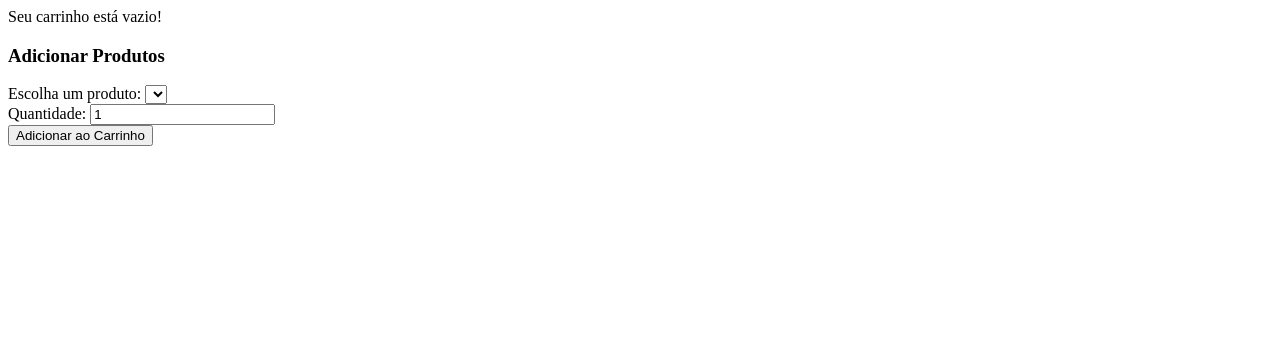
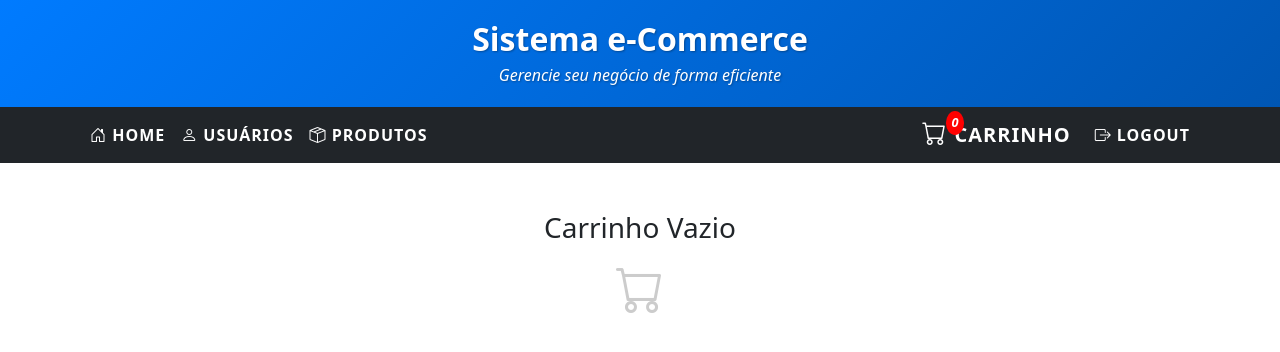
Before and after one commit to Twilight0414/Sistema-PHP-Crud, a PHP site: page /carrinho_cadastro.php in a window 1280 px wide. Shown: the top 352 px of the page. Run offline with PHP 8.4, Linux system fonts and the light colour scheme; data that the repository does not hold is empty.

Commit message:
Commit v5
Foi feito algumas mudanças visuais na navbar e implementado o sistema do carrinho de compras. Ainda há alterações a serem feitas

```diff
--- a/appcrud/carrinho_cadastro.php
+++ b/appcrud/carrinho_cadastro.php
@@ -1,57 +1,50 @@
 <?php
 session_start();
-include 'db.php'; // Conexão com o banco de dados
-include 'carrinho_controller.php'; // Incluir lógica do carrinho
+include 'header.php';
 
-// Se o carrinho estiver vazio
-if (empty($_SESSION['carrinho'])) {
-    echo "<p>Seu carrinho está vazio!</p>";
-} else {
-    echo "<h3>Produtos no Carrinho</h3>";
-    echo "<table class='table table-striped'>";
-    echo "<thead><tr><th>Produto</th><th>Quantidade</th><th>Valor Unitário</th><th>Total</th><th>Remover</th></tr></thead><tbody>";
+// Verifica se o carrinho está vazio
+if (!isset($_SESSION['carrinho']) || empty($_SESSION['carrinho'])) {
+    echo '<div class="container text-center my-5"><h3>Carrinho Vazio</h3><i class="bi bi-cart" style="font-size: 3rem; color: #ccc;"></i></div>';
+    exit();
+}
 
-    foreach ($_SESSION['carrinho'] as $idProduto => $produto) {
-        $totalProduto = $produto['quantidade'] * $produto['valorUnitario'];
-        echo "<tr>";
-        echo "<td><img src='img/{$produto['url_img']}' alt='{$produto['nome']}' class='img-thumbnail' style='width: 100px;'> {$produto['nome']}</td>";
-        echo "<td>{$produto['quantidade']}</td>";
-        echo "<td>R$ " . number_format($produto['valorUnitario'], 2, ',', '.') . "</td>";
-        echo "<td>R$ " . number_format($totalProduto, 2, ',', '.') . "</td>";
-        echo "<td><a href='?remover={$idProduto}' class='btn btn-danger'>Remover</a></td>";
-        echo "</tr>";
-    }
-
-    echo "</tbody></table>";
-
-    // Exibir o total geral
-    $totalCarrinho = calcularTotalCarrinho();
-    echo "<h4>Total: R$ " . number_format($totalCarrinho, 2, ',', '.') . "</h4>";
-
-    // Formulário de checkout
-    echo "<a href='checkout.php' class='btn btn-success'>Finalizar Compra</a>";
-}
+// Produtos no carrinho
+$carrinho = $_SESSION['carrinho'];
+$total = 0;
 ?>
 
-<!-- Formulário para adicionar mais produtos ao carrinho -->
-<h3>Adicionar Produtos</h3>
-<form method="POST" action="carrinho_controller.php">
-    <div class="form-group">
-        <label for="idProduto">Escolha um produto:</label>
-        <select name="idProduto" id="idProduto" class="form-control" required>
-            <?php
-            // Buscar todos os produtos disponíveis
-            $sql = "SELECT id, nome FROM produtos WHERE ativo = 1";
-            $result = $conn->query($sql);
-            while ($produto = $result->fetch_assoc()) {
-                echo "<option value='{$produto['id']}'>{$produto['nome']}</option>";
-            }
-            ?>
-        </select>
-    </div>
-    <div class="form-group">
-        <label for="quantidade">Quantidade:</label>
-        <input type="number" name="quantidade" id="quantidade" class="form-control" min="1" value="1" required>
-    </div>
-    <button type="submit" name="adicionar" class="btn btn-primary">Adicionar ao Carrinho</button>
-</form>
+<div class="container my-5">
+    <h1 class="text-center">Carrinho de Compras</h1>
+    <table class="table table-striped mt-4">
+        <thead>
+            <tr>
+                <th>Produto</th>
+                <th>Preço Unitário</th>
+                <th>Quantidade</th>
+                <th>Subtotal</th>
+                <th>Ações</th>
+            </tr>
+        </thead>
+        <tbody>
+            <?php foreach ($carrinho as $produto): ?>
+                <?php $subtotal = $produto['valor'] * $produto['quantidade']; ?>
+                <?php $total += $subtotal; ?>
+                <tr>
+                    <td><?php echo htmlspecialchars($produto['nome']); ?></td>
+                    <td>R$ <?php echo number_format($produto['valor'], 2, ',', '.'); ?></td>
+                    <td><?php echo $produto['quantidade']; ?></td>
+                    <td>R$ <?php echo number_format($subtotal, 2, ',', '.'); ?></td>
+                    <td>
+                        <form method="POST" action="carrinho_controller.php" style="display: inline;">
+                            <input type="hidden" name="remover_do_carrinho" value="1">
+                            <input type="hidden" name="nome" value="<?php echo htmlspecialchars($produto['nome']); ?>">
+                            <button class="btn btn-danger btn-sm">Remover</button>
+                        </form>
+                    </td>
+                </tr>
+            <?php endforeach; ?>
+        </tbody>
+    </table>
+    <h3 class="text-right">Total: R$ <?php echo number_format($total, 2, ',', '.'); ?></h3>
+    <button class="btn btn-success float-right">Finalizar Compra</button>
+</div>
--- a/appcrud/carrinho_controller.php
+++ b/appcrud/carrinho_controller.php
@@ -1,70 +1,54 @@
 <?php
 session_start();
-include 'db.php'; // Conexão com o banco de dados
 
-// Inicializa o carrinho se não existir
+// Inicializa o carrinho na sessão, se não existir
 if (!isset($_SESSION['carrinho'])) {
     $_SESSION['carrinho'] = [];
 }
 
-// Função para adicionar produto ao carrinho
-function adicionarAoCarrinho($idProduto, $quantidade) {
-    global $conn;
+// Adiciona produtos ao carrinho
+if (isset($_POST['adicionar_ao_carrinho'])) {
+    $produto = [
+        'nome' => $_POST['nome'],
+        'valor' => $_POST['valor'],
+        'quantidade' => 1, // Começa com 1 unidade
+    ];
 
-    // Verificar se o produto já está no carrinho
-    if (isset($_SESSION['carrinho'][$idProduto])) {
-        // Se o produto já estiver no carrinho, apenas aumenta a quantidade
-        $_SESSION['carrinho'][$idProduto]['quantidade'] += $quantidade;
+    $nomeProduto = $produto['nome'];
+    $carrinho = &$_SESSION['carrinho'];
+
+    // Verifica se o produto já está no carrinho
+    if (isset($carrinho[$nomeProduto])) {
+        $carrinho[$nomeProduto]['quantidade'] += 1; // Incrementa a quantidade
     } else {
-        // Se o produto não estiver no carrinho, adiciona-o
-        $sql = "SELECT * FROM produtos WHERE id = ?";
-        $stmt = $conn->prepare($sql);
-        $stmt->bind_param("i", $idProduto);
-        $stmt->execute();
-        $resultado = $stmt->get_result();
+        $carrinho[$nomeProduto] = $produto;
+    }
 
-        if ($resultado->num_rows > 0) {
-            $produto = $resultado->fetch_assoc();
-            $_SESSION['carrinho'][$idProduto] = [
-                'nome' => $produto['nome'],
-                'quantidade' => $quantidade,
-                'valorUnitario' => $produto['valorunitario'],
-                'url_img' => $produto['url_img']
-            ];
-        }
-    }
-}
-
-// Adicionar um produto ao carrinho via POST
-if (isset($_POST['adicionar'])) {
-    $idProduto = $_POST['idProduto'];
-    $quantidade = $_POST['quantidade'];
-
-    adicionarAoCarrinho($idProduto, $quantidade);
-
-    // Redireciona para a página de carrinho
-    header('Location: carrinho_cadastro.php');
+    echo json_encode(['success' => true, 'mensagem' => 'Produto adicionado ao carrinho!']);
     exit();
 }
 
-// Remover um produto do carrinho
-if (isset($_GET['remover'])) {
-    $idProduto = $_GET['remover'];
+// Remove um produto do carrinho
+if (isset($_POST['remover_do_carrinho'])) {
+    $nomeProduto = $_POST['nome'];
+    unset($_SESSION['carrinho'][$nomeProduto]);
 
-    // Remove o produto do carrinho
-    unset($_SESSION['carrinho'][$idProduto]);
-
-    // Redireciona de volta para a página de carrinho
-    header('Location: carrinho_cadastro.php');
+    echo json_encode(['success' => true, 'mensagem' => 'Produto removido do carrinho!']);
     exit();
 }
 
-// Calcula o total do carrinho
-function calcularTotalCarrinho() {
-    $total = 0;
-    foreach ($_SESSION['carrinho'] as $produto) {
-        $total += $produto['quantidade'] * $produto['valorUnitario'];
+// Atualiza a quantidade de um produto
+if (isset($_POST['atualizar_quantidade'])) {
+    $nomeProduto = $_POST['nome'];
+    $novaQuantidade = (int)$_POST['quantidade'];
+
+    if ($novaQuantidade <= 0) {
+        unset($_SESSION['carrinho'][$nomeProduto]); // Remove o produto se a quantidade for 0
+    } else {
+        $_SESSION['carrinho'][$nomeProduto]['quantidade'] = $novaQuantidade;
     }
-    return $total;
+
+    echo json_encode(['success' => true, 'mensagem' => 'Quantidade atualizada!']);
+    exit();
 }
 ?>
--- a/appcrud/header.php
+++ b/appcrud/header.php
@@ -4,7 +4,6 @@
     <meta charset="UTF-8">
     <meta name="viewport" content="width=device-width, initial-scale=1.0">
     <title>Página Principal</title>
-    <link rel="stylesheet" href="https://stackpath.bootstrapcdn.com/bootstrap/4.5.2/css/bootstrap.min.css">
     <link href="https://cdn.jsdelivr.net/npm/bootstrap@5.3.0-alpha1/dist/css/bootstrap.min.css" rel="stylesheet">
     <link href="https://cdn.jsdelivr.net/npm/bootstrap-icons/font/bootstrap-icons.css" rel="stylesheet">
 
@@ -34,22 +33,31 @@
             font-size: 1rem;
         }
 
+        .navbar-brand, .nav-link {
+            font-weight: bold;
+            text-transform: uppercase; /* Todos os itens em capslock */
+            letter-spacing: 1px;
+            transition: color 0.3s ease;
+        }
+
         .navbar-brand {
-            font-weight: bold;
-            text-transform: uppercase;
-            letter-spacing: 0.5px;
+            color: #fff;
         }
 
         .nav-link {
-            transition: color 0.3s ease;
+            color: #fff;
         }
 
         .nav-link:hover {
-            color: #ffc107;
+            color: #007bff; /* Cor de hover igual ao header */
         }
 
         .nav-item .btn-link {
             color: #fff;
+        }
+
+        .nav-item .btn-link:hover {
+            color: #007bff; /* Cor de hover igual ao header */
         }
     </style>
 </head>
@@ -60,23 +68,45 @@
             <p>Gerencie seu negócio de forma eficiente</p>
         </div>
     </header>
-    <nav class="navbar navbar-expand-lg p-0 navbar-dark bg-dark">
+
+    <nav class="navbar navbar-expand-lg navbar-dark bg-dark">
         <div class="container">
-            <a class="navbar-brand" href="principal.php">Home</a>
-            <a class="navbar-brand" href="usuarios_cadastro.php">Usuários</a>
-            <a class="navbar-brand" href="produtos_cadastro.php">Produtos</a>
+            <ul class="navbar-nav me-auto">
+                <li class="nav-item">
+                    <a class="nav-link" href="principal.php">
+                        <i class="bi bi-house-door"></i> Home
+                    </a>
+                </li>
+                <li class="nav-item">
+                    <a class="nav-link" href="usuarios_cadastro.php">
+                        <i class="bi bi-person"></i> Usuários
+                    </a>
+                </li>
+                <li class="nav-item">
+                    <a class="nav-link" href="produtos_cadastro.php">
+                        <i class="bi bi-box-seam"></i> Produtos
+                    </a>
+                </li>
+            </ul>
+            <ul class="navbar-nav ms-auto">
+                <!-- Navbar com contagem de itens no carrinho -->
+                <li class="nav-item">
                     <a class="navbar-brand" href="carrinho_cadastro.php">
-                <i class="bi bi-cart" style="font-size: 1.5rem;"></i> Carrinho
+                        <i class="bi bi-cart" style="font-size: 1.5rem; position: relative;">
+                            <span style="position: absolute; top: -5px; right: -10px; background: #ff0000; color: #fff; font-size: 0.8rem; border-radius: 50%; padding: 2px 5px;">
+                                <?php echo isset($_SESSION['carrinho']) ? array_sum(array_column($_SESSION['carrinho'], 'quantidade')) : 0; ?>
+                            </span>
+                        </i> Carrinho
                     </a>
-            <div class="collapse navbar-collapse">
-                <ul class="navbar-nav ml-auto">
+                </li>
                 <li class="nav-item">
-                        <form method="POST" action="">
-                            <button class="btn btn-link nav-link text-white" name="logout" type="submit">Logout</button>
+                    <form method="POST" action="" class="d-inline">
+                        <button class="btn btn-link nav-link text-white" name="logout" type="submit">
+                            <i class="bi bi-box-arrow-right"></i> Logout
+                        </button>
                     </form>
                 </li>
             </ul>
-            </div>
         </div>
     </nav>
 
--- a/appcrud/principal.php
+++ b/appcrud/principal.php
@@ -34,6 +34,7 @@ $result = $conn->query($sql);
                         <div class="card-body d-flex flex-column">
                             <h5 class="card-title text-dark mb-3" style="font-size: 1.2rem; font-weight: 600;"><?php echo htmlspecialchars($produto['nome']); ?></h5>
                             <p class="card-text text-muted" style="font-size: 0.9rem; margin-bottom: 1rem;"><strong>Marca:</strong> <?php echo htmlspecialchars($produto['marca']); ?></p>
+                            <p class="card-text text-muted" style="font-size: 0.9rem; margin-bottom: 1rem;"><strong>Modelo:</strong> <?php echo htmlspecialchars($produto['modelo']); ?></p>
                             <p class="card-text" style="font-size: 0.9rem; flex-grow: 1;"><?php echo htmlspecialchars($produto['descricao']); ?></p>
                             <p class="card-text text-primary" style="font-size: 1.1rem; font-weight: 600;">R$ <?php echo number_format($produto['valorunitario'], 2, ',', '.'); ?></p>
                             <a href="#" class="btn btn-primary mt-3">Comprar</a>
@@ -47,7 +48,8 @@ $result = $conn->query($sql);
         }
         ?>
 
-        <!-- Seção de cartões -->
+    </div>
+    <!-- Seção de cartões -->
     <div class="row">
         <!-- Card de informações do usuário -->
         <div class="col-lg-6 col-md-6 col-sm-12 mb-4">
@@ -85,8 +87,6 @@ $result = $conn->query($sql);
             </div>
         </div>
     </div>
-    </div>
-
 </div>
 
 <?php
```
Also changed, not shown: appcrud/session_manager.php (added, +35 -0 lines), appcrud/tssistemadb.sql (+9 -9 lines). Lines whose indentation alone changed are shown as unchanged.
